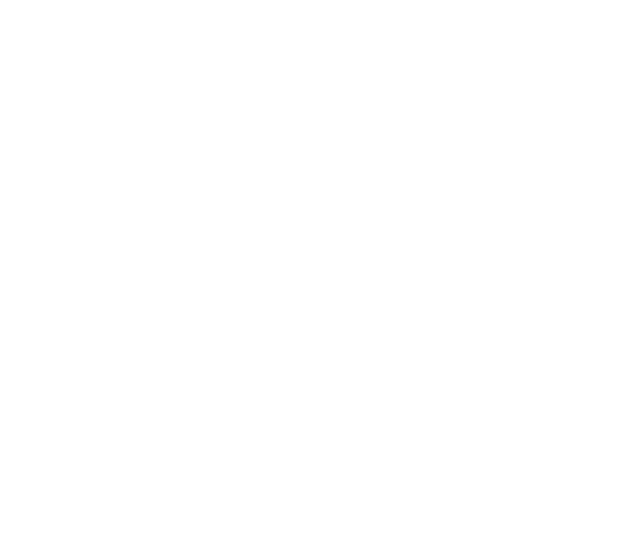
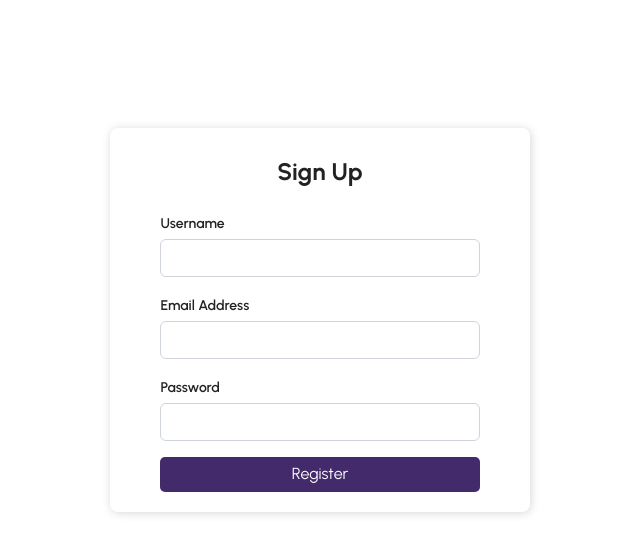
Before and after one commit to maryam-zafarr/ecommerce-client, a React (Create React App) app: page /register in a window 1280 px wide. Shown: the top 554 px of the page, without its empty margins (320-960 px from the left). Built offline with nearby package versions, Linux system fonts and the light colour scheme.

Commit message:
Created form for signup

```diff
--- a/package.json
+++ b/package.json
@@ -6,6 +6,8 @@
     "@testing-library/jest-dom": "^5.16.5",
     "@testing-library/react": "^13.4.0",
     "@testing-library/user-event": "^13.5.0",
+    "bootstrap": "^5.2.2",
+    "formik": "^2.2.9",
     "react": "^18.2.0",
     "react-dom": "^18.2.0",
     "react-router-dom": "^5.3.4",
--- a/src/App.js
+++ b/src/App.js
@@ -1,7 +1,15 @@
-import { Switch } from "react-router-dom";
+import { Switch, Route } from "react-router-dom";
+import Register from "./components/Register";
+import "bootstrap/dist/css/bootstrap.min.css";
 
 const App = () => {
-  return <Switch></Switch>;
+  return (
+    <Switch>
+      <Route path="/register">
+        <Register />
+      </Route>
+    </Switch>
+  );
 };
 
 export default App;
--- /dev/null
+++ b/src/components/Register.jsx
@@ -0,0 +1,100 @@
+import classes from "./Register.module.css";
+import { useFormik } from "formik";
+
+const validate = (values) => {
+  const errors = {};
+
+  if (!values.username) {
+    errors.username = "Required";
+  }
+
+  if (!values.email) {
+    errors.email = "Required";
+  } else if (!/^[A-Z0-9._%+-]+@[A-Z0-9.-]+\.[A-Z]{2,4}$/i.test(values.email)) {
+    errors.email = "Invalid email address";
+  }
+
+  if (!values.password) {
+    errors.password = "Required";
+  } else if (values.password.length < 6) {
+    errors.password = "Must be atleast 6 characters";
+  }
+
+  return errors;
+};
+
+const Register = () => {
+  const formik = useFormik({
+    initialValues: {
+      username: "",
+      email: "",
+      password: "",
+    },
+    validate,
+    onSubmit: async (values) => {
+      console.log(values);
+    },
+  });
+
+  return (
+    <div className={classes.formContainer}>
+      <form onSubmit={formik.handleSubmit} className={classes.authForm}>
+        <div className={classes.authFormContent}>
+          <h3 className={classes.authFormTitle}>Sign Up</h3>
+          <div className="form-group mt-3">
+            <label htmlFor="username">Username</label>
+            <input
+              id="username"
+              name="username"
+              className="form-control mt-1"
+              type="text"
+              onChange={formik.handleChange}
+              onBlur={formik.handleBlur}
+              value={formik.values.username}
+            />
+            {formik.touched.username && formik.errors.username ? (
+              <div>{formik.errors.username}</div>
+            ) : null}
+          </div>
+          <div className="form-group mt-3">
+            <label htmlFor="email">Email Address</label>
+            <input
+              id="email"
+              name="email"
+              className="form-control mt-1"
+              type="email"
+              onChange={formik.handleChange}
+              onBlur={formik.handleBlur}
+              value={formik.values.email}
+            />
+            {formik.touched.email && formik.errors.email ? (
+              <div>{formik.errors.email}</div>
+            ) : null}
+          </div>
+          <div className="form-group mt-3">
+            <label htmlFor="password">Password</label>
+            <input
+              id="password"
+              name="password"
+              className="form-control mt-1"
+              type="password"
+              onChange={formik.handleChange}
+              onBlur={formik.handleBlur}
+              value={formik.values.password}
+            />
+            {formik.touched.password && formik.errors.password ? (
+              <div>{formik.errors.password}</div>
+            ) : null}
+          </div>
+          <div className="d-grid gap-2 mt-3">
+            <button type="submit" className={classes.actionBtn}>
+              Register
+            </button>
+          </div>
+        </div>
+      </form>
+    </div>
+  );
+};
+
+export default Register;
--- /dev/null
+++ b/src/components/Register.module.css
@@ -0,0 +1,41 @@
+.formContainer {
+  margin-top: 10%;
+  display: flex;
+  justify-content: center;
+}
+
+.authForm {
+  width: 420px;
+  box-shadow: rgb(0 0 0 / 16%) 1px 1px 10px;
+  padding-top: 30px;
+  padding-bottom: 20px;
+  border-radius: 8px;
+  background-color: white;
+}
+
+.authFormContent {
+  padding-left: 12%;
+  padding-right: 12%;
+}
+
+.authFormTitle {
+  text-align: center;
+  margin-bottom: 1em;
+  font-size: 24px;
+  color: rgb(34, 34, 34);
+  font-weight: 800;
+}
+
+label {
+  font-size: 14px;
+  font-weight: 600;
+  color: rgb(34, 34, 34);
+}
+
+.actionBtn {
+  border: none;
+  border-radius: 5px;
+  height: 35px;
+  color: white;
+  background-color: #432a6a;
+}
```
Also changed, not shown: 1 other file (tests, documents, lock files or other folders).
